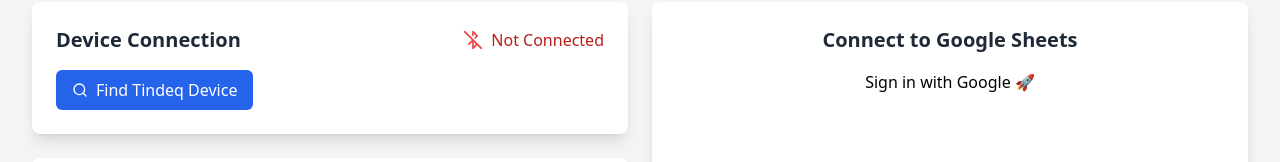
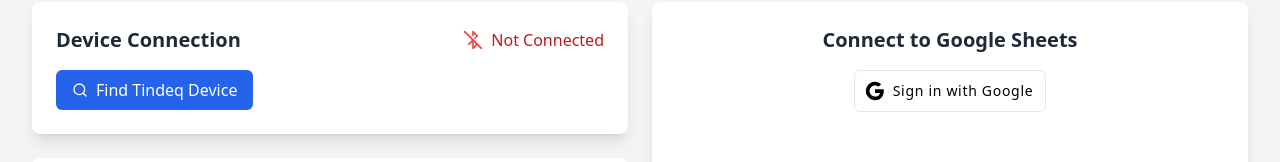
Before and after one commit to DerekLieww/Force-Recorder, a React (Vite) app: page / in a window 1280 px wide. Shown: the part 130-292 px from the top of the page. Built offline with nearby package versions, Linux system fonts and the light colour scheme; no server answers.

Commit message:
Google Login Icon, Sheet connected logic

```diff
--- a/src/components/GoogleAuth.tsx
+++ b/src/components/GoogleAuth.tsx
@@ -13,6 +13,7 @@
     const logOut = () => {
       googleLogout();
       setUserInfo(null);
+      setAuthenticated(false);
   };
   const onSuccesss = (credentialResponse: any) => {
     try {
@@ -65,6 +66,7 @@
       <GoogleOAuthProvider
         clientId={GOOGLE_CLIENT_ID}
       >
+      <GoogleSheetsStatus />
       {userInfo ? (
         <div>
           <img src={userInfo.picture} alt="user image" />
@@ -73,17 +75,72 @@
           <p>Email Address: {userInfo.email}</p>
           <br />
           <br />
-                    <button onClick={logOut}>Log out</button>
+
+          <button
+            onClick={logOut}
+          className={`
+            relative
+            px-5
+            py-2
+            text-sm
+            font-medium
+            text-white
+            bg-gray-800
+            rounded-lg
+            group
+            focus:outline-none
+            focus:ring-2
+            focus:ring-offset-2
+            focus:ring-gray-500
+            hover:bg-gray-700
+            transition-all
+            duration-300
+            ease-in-out
+            transform
+            hover:-translate-y-0.5
+            active:translate-y-0
+            shadow-md
+            hover:shadow-lg
+          `}
+        >
+          <span className="block relative">
+            Sign Out
+          </span>
+        </button>
         </div>
         ) : (
-              <button onClick={() => login()}>
-              <i className="fa-brands fa-google"></i>
-                Sign in with Google 🚀
+        <button
+          aria-label="Sign in with Google"
+          className="flex items-center bg-white border border-button-border-light rounded-md p-0.5 pr-3"
+          onClick={() => login()}
+        >
+          <div className="flex items-center justify-center bg-white w-9 h-9 rounded-l">
+            <svg xmlns="http://www.w3.org/2000/svg" viewBox="0 0 24 24" className="w-5 h-5">
+              <title>Sign in with Google</title>
+              <desc>Google G Logo</desc>
+              <path
+                d="M22.56 12.25c0-.78-.07-1.53-.2-2.25H12v4.26h5.92c-.26 1.37-1.04 2.53-2.21 3.31v2.77h3.57c2.08-1.92 3.28-4.74 3.28-8.09z"
+                className="fill-google-logo-blue"
+              ></path>
+              <path
+                d="M12 23c2.97 0 5.46-.98 7.28-2.66l-3.57-2.77c-.98.66-2.23 1.06-3.71 1.06-2.86 0-5.29-1.93-6.16-4.53H2.18v2.84C3.99 20.53 7.7 23 12 23z"
+                className="fill-google-logo-green"
+              ></path>
+              <path
+                d="M5.84 14.09c-.22-.66-.35-1.36-.35-2.09s.13-1.43.35-2.09V7.07H2.18C1.43 8.55 1 10.22 1 12s.43 3.45 1.18 4.93l2.85-2.22.81-.62z"
+                className="fill-google-logo-yellow"
+              ></path>
+              <path
+                d="M12 5.38c1.62 0 3.06.56 4.21 1.64l3.15-3.15C17.45 2.09 14.97 1 12 1 7.7 1 3.99 3.47 2.18 7.07l3.66 2.84c.87-2.6 3.3-4.53 6.16-4.53z"
+                className="fill-google-logo-red"
+              ></path>
+            </svg>
+          </div>
+          <span className="text-sm text-google-text-gray tracking-wider">Sign in with Google</span>
         </button>
         )}
 
       </GoogleOAuthProvider>
-      <GoogleSheetsStatus />
     </div>
   );
 }
--- a/src/components/GoogleSheetsStatus.tsx
+++ b/src/components/GoogleSheetsStatus.tsx
@@ -67,6 +67,7 @@
   return (
     <div className="space-y-2">
       <div className="flex items-center gap-4">
+        {isAuthenticated && (
         <div className="flex items-center gap-2">
           {sheetExists ? (
             <>
@@ -80,6 +81,7 @@
             </>
           )}
         </div>
+        )}
 
         {!sheetExists && (
           <Button
```
Lines whose indentation alone changed are shown as unchanged.
